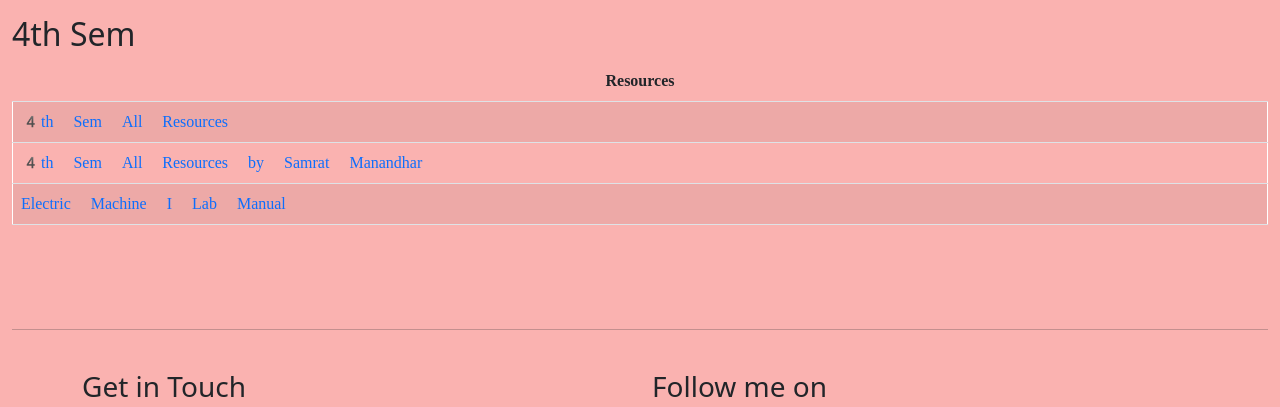
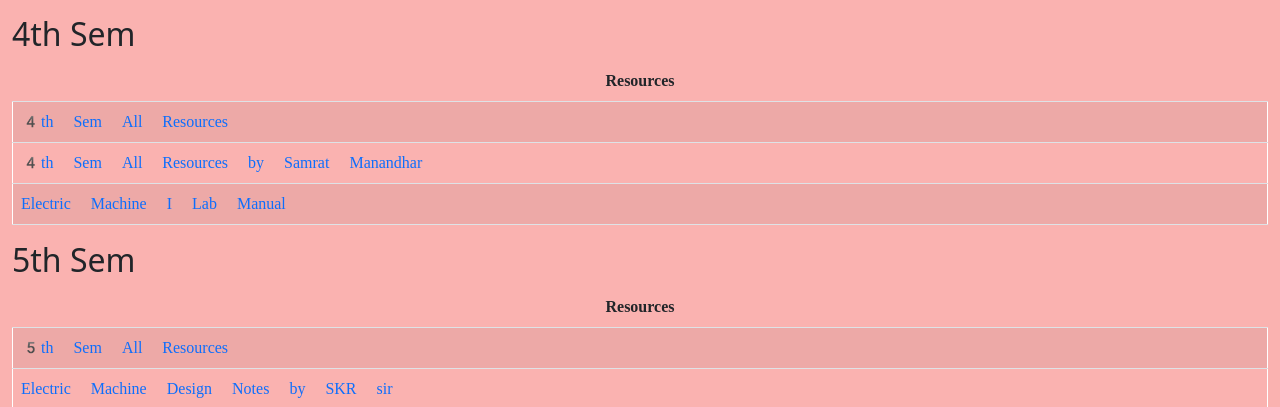
Before and after one commit to raunakmishraa/raunakmishra.com.np, a plain HTML site: page bel-cd/index.html in a window 1280 px wide. Shown: the part 2692-3099 px from the top of the page. Drawn offline with nearby package versions, Linux system fonts and the light colour scheme; a web font is replaced by a local one.

Commit message:
Update index.html

```diff
--- a/bel-cd/index.html
+++ b/bel-cd/index.html
@@ -287,7 +287,25 @@
             </tr>
 
         </tbody>
-                </table>
+        </table>
+
+        <table id="5thSem" class="table table-striped" style="font-family: emoji; padding: 20px; width:100%; table-layout: fixed;">
+        <thead style="text-align: center;">
+            <tr>
+                <th>Resources</th>
+            </tr>
+        </thead>
+        <tbody style="width:100%;">
+            <h2>5th Sem</h2>
+            <tr>
+                <td><a href="https://drive.google.com/drive/folders/1CowmdKYUJoKTraRx8LRukeWdQxiY7MCY?usp=sharing">5th Sem All Resources</a></td>
+            </tr>
+            <tr>
+                <td><a href="https://drive.google.com/drive/folders/1xktVFomnW8XYFNGwR0-SISKhG73ngern?usp=sharing">Electric Machine Design Notes by SKR sir</a></td>
+            </tr>
+
+        </tbody>
+        </table>
     </div>
 
     <br>
```
